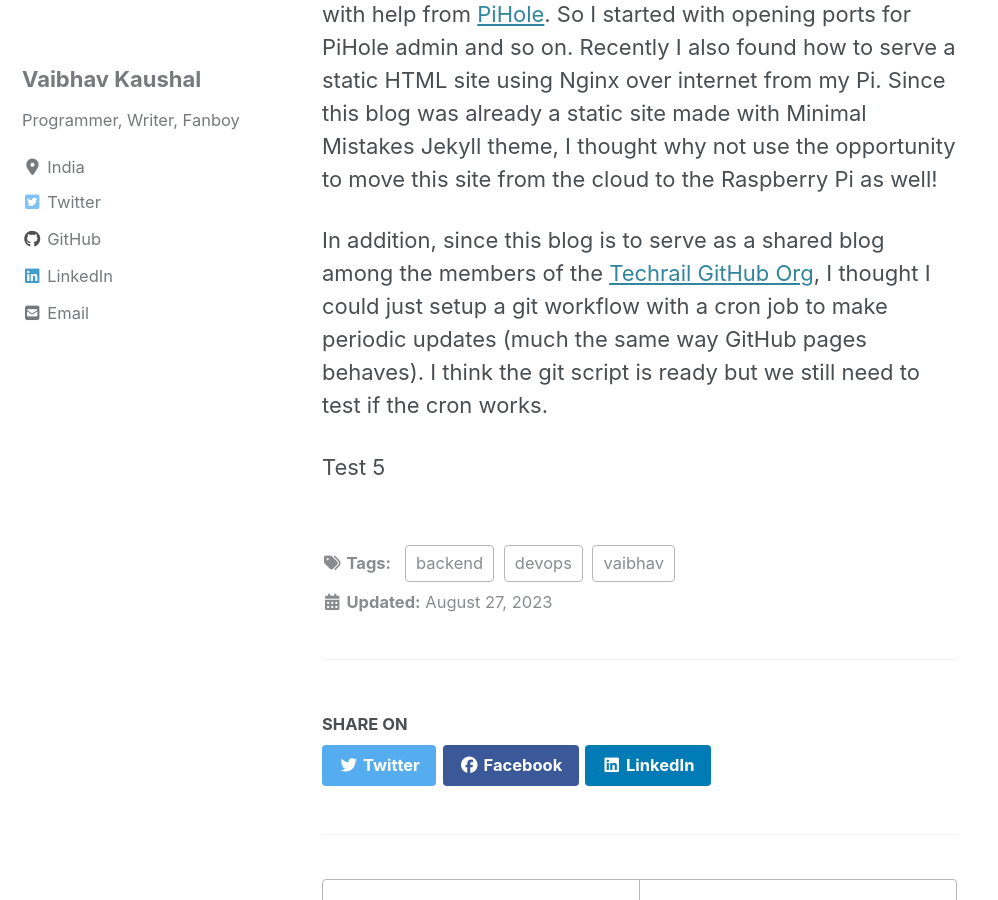
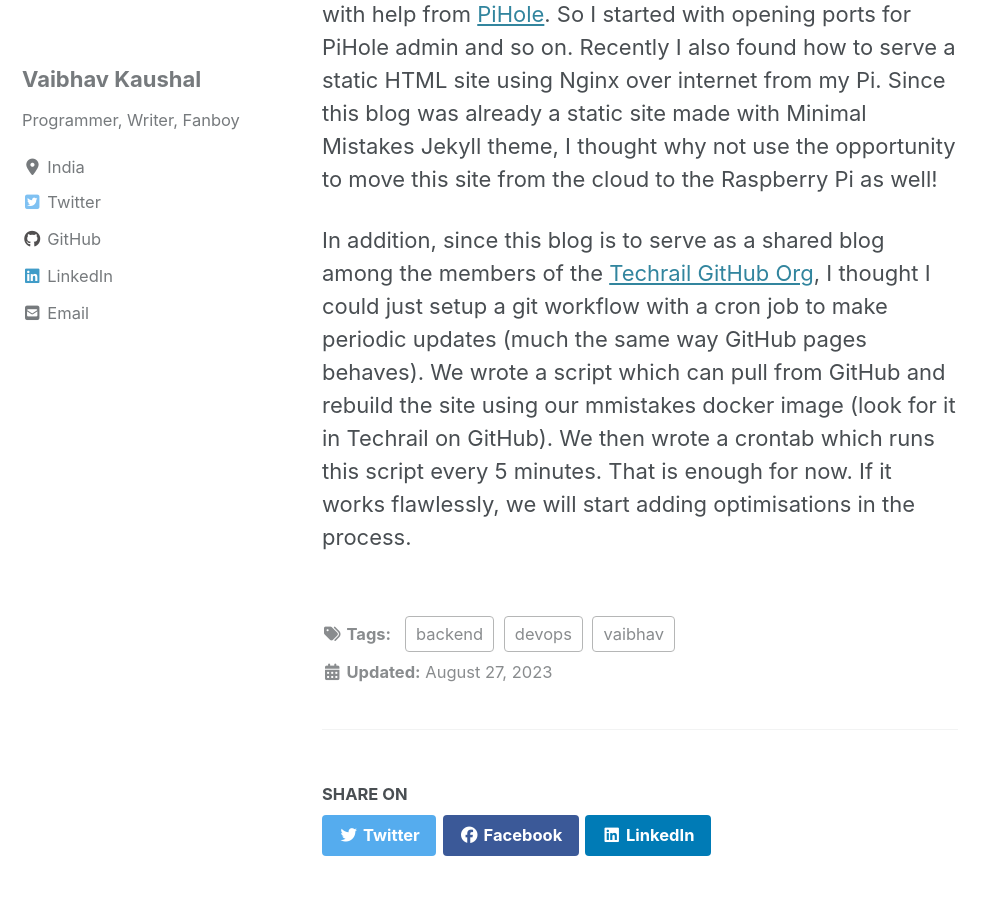
Before and after one commit to techrail/techrail.in, a Jekyll site: the page built from _posts/2023-08-27-moving-to-rapberry-pi.md, in a window 1280 px wide and 900 px high, scrolled down 817 px. Shown: the whole window, without its empty margins (0-998 px from the left). Built offline with Jekyll 4.4.1, drawn with Linux system fonts in a browser that asks for light colours; cached includes are drawn as plain includes; nearby versions of some CDN libraries.

Commit message:
updated to the latest article

```diff
--- a/_posts/2023-08-27-moving-to-rapberry-pi.md
+++ b/_posts/2023-08-27-moving-to-rapberry-pi.md
@@ -18,6 +18,4 @@
 
 Recently I discovered the way using which I could just host my websites right from my home and since then to save some money (but honestly more because I love tinkering for setups) I thought why not move most of the stuff to the Raspberry Pi that I already have. You can see the one I have sitting on top of my refrigerator. It was already being used within the network for storing files, as well as a DNS server with help from [PiHole](https://pi-hole.net/). So I started with opening ports for PiHole admin and so on. Recently I also found how to serve a static HTML site using Nginx over internet from my Pi. Since this blog was already a static site made with Minimal Mistakes Jekyll theme, I thought why not use the opportunity to move this site from the cloud to the Raspberry Pi as well!
 
-In addition, since this blog is to serve as a shared blog among the members of the [Techrail GitHub Org](https://github.com/techrail), I thought I could just setup a git workflow with a cron job to make periodic updates (much the same way GitHub pages behaves). I think the git script is ready but we still need to test if the cron works.
-
-Test 5
+In addition, since this blog is to serve as a shared blog among the members of the [Techrail GitHub Org](https://github.com/techrail), I thought I could just setup a git workflow with a cron job to make periodic updates (much the same way GitHub pages behaves). We wrote a script which can pull from GitHub and rebuild the site using our mmistakes docker image (look for it in Techrail on GitHub). We then wrote a crontab which runs this script every 5 minutes. That is enough for now. If it works flawlessly, we will start adding optimisations in the process.
```
